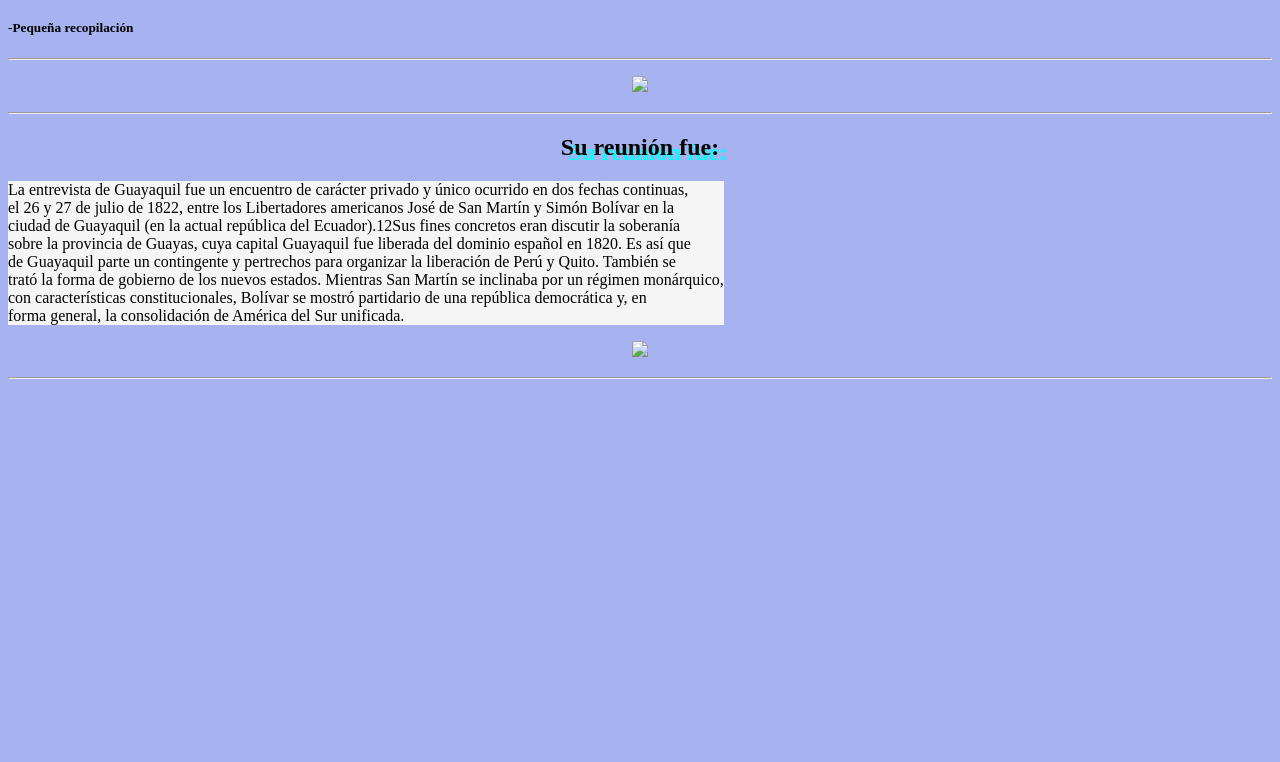
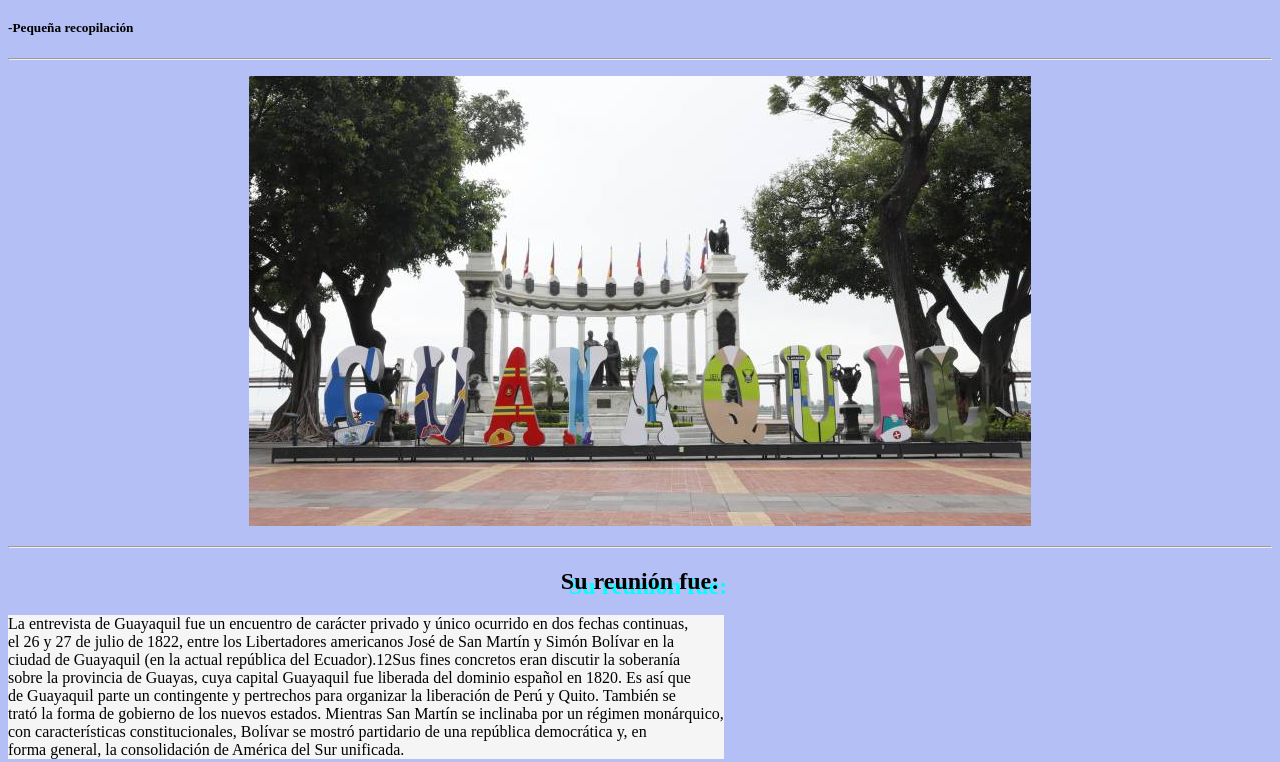
Before and after one commit to kerlysanchez/PAGINAweb, a plain HTML site: page index.html in a window 1280 px wide. Shown: the part 659-1421 px from the top of the page. Before the commit the page ends 1046 px from the top, so only its background shows below. Drawn offline with Linux system fonts and the light colour scheme; files that its build step writes are made by us from their sources.

Commit message:
Actualizaciòn

```diff
--- a/index.html
+++ b/index.html
@@ -4,7 +4,7 @@
     <head>
         <title>El Hemiciclo de la Rotonda</title>
         <meta charset="UTF-8">
-        <link rel="icon" type="image/jpg" href="bandera guyaquil.jpg">
+        <link rel="icon" type="image/jpg" href="./imagen/bandera guyaquil.jpg">
         <link rel="stylesheet" href="mi.css">
     </head>
     <body>
@@ -51,7 +51,7 @@
             </p>
             <hr>
             <p>
-                <img src="simon_bolivar_y_jose_de_san_martin.jpg">
+                <img src="./imagen/simon_bolivar_y_jose_de_san_martin.jpg">
             </p>
             <hr>
             <p>
@@ -70,7 +70,7 @@
                         </div>
             </p>
             <p>
-                <img src="Encuentro ..jpg">
+                <img src="./imagen/Encuentro ..jpg">
             </p>
             <hr>
         </div>
--- a/css/mi.css
+++ b/mi.css
@@ -1,5 +1,5 @@
 body{
-    background-color: rgb(166, 179, 240);
+    background-color: rgb(179, 191, 245);
 }
 h1{
     font-size:xx-large;
```
